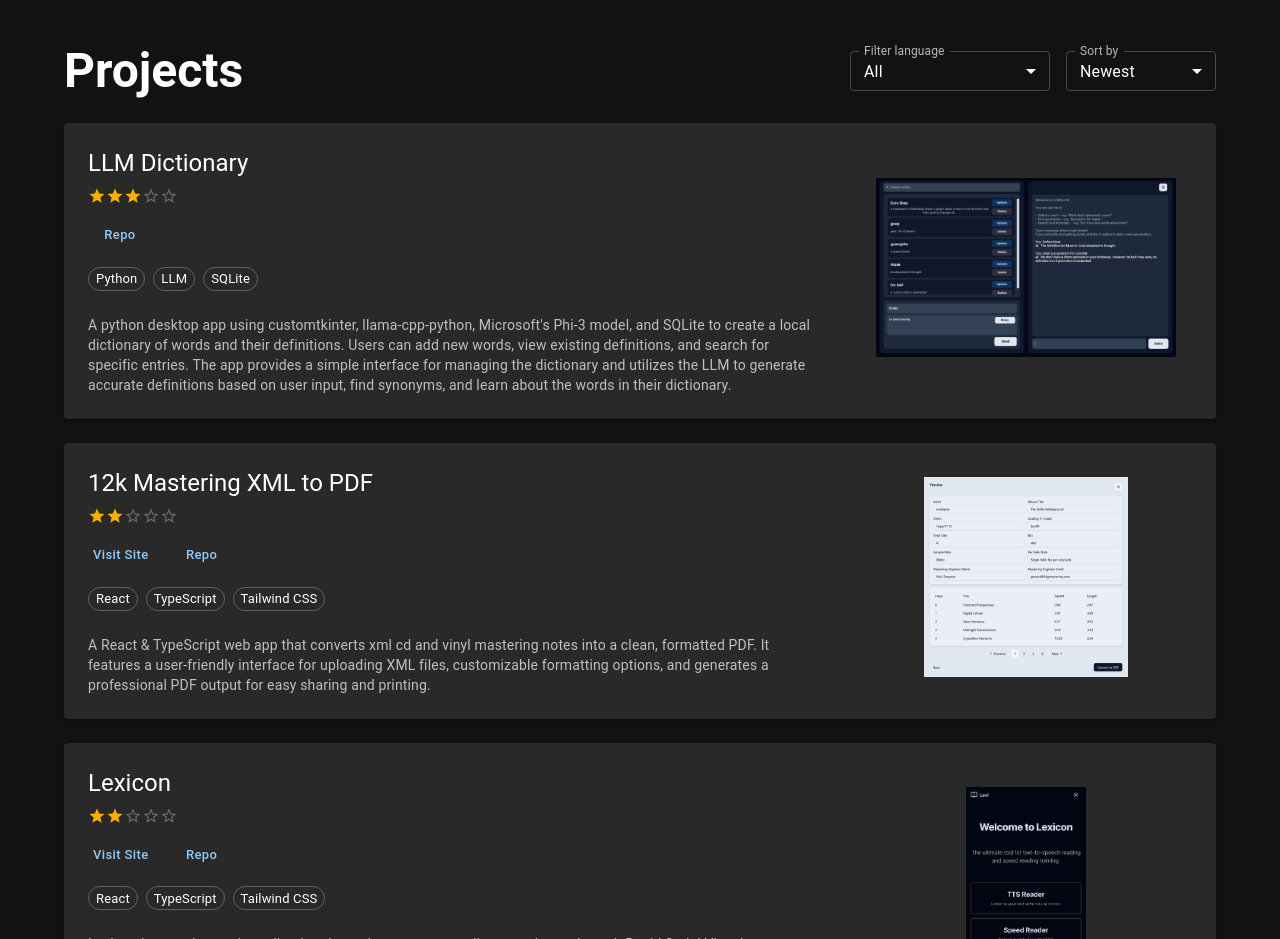
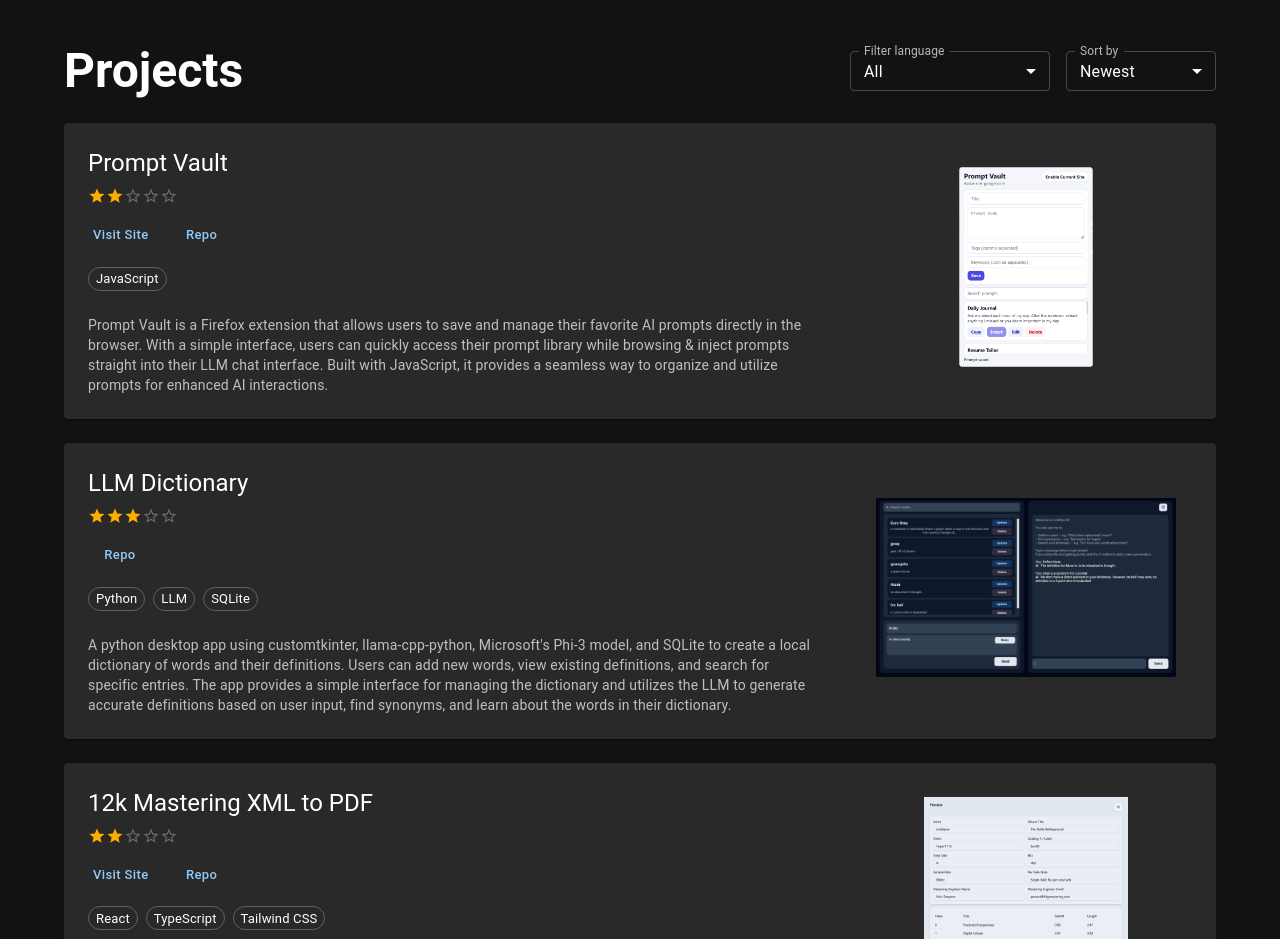
Before and after one commit to nickdeupree/nickdeupree.github.io, a Next.js app: page / in a window 1280 px wide. Shown: the part 2480-3419 px from the top of the page. Built offline with nearby package versions, Linux system fonts and the light colour scheme; what @mui/material-nextjs would draw is missing.

Commit message:
add Prompt Vault project entry with details and image

```diff
--- a/src/app/data/projects.ts
+++ b/src/app/data/projects.ts
@@ -1,4 +1,13 @@
 export const projects = [
+  {
+    title: "Prompt Vault",
+    github: "https://github.com/nickdeupree/promptvault",
+    link: "https://addons.mozilla.org/en-US/firefox/addon/prompt-vault/",
+    description: "Prompt Vault is a Firefox extension that allows users to save and manage their favorite AI prompts directly in the browser. With a simple interface, users can quickly access their prompt library while browsing & inject prompts straight into their LLM chat interface. Built with JavaScript, it provides a seamless way to organize and utilize prompts for enhanced AI interactions.",
+    image: "/PromptVault.png",
+    difficulty: 2,
+    skills: ["JavaScript"]
+  },
     {
       title: "LLM Dictionary",
       github: "https://github.com/nickdeupree/llmdict",
```
Also changed, not shown: public/PromptVault.png (added).
